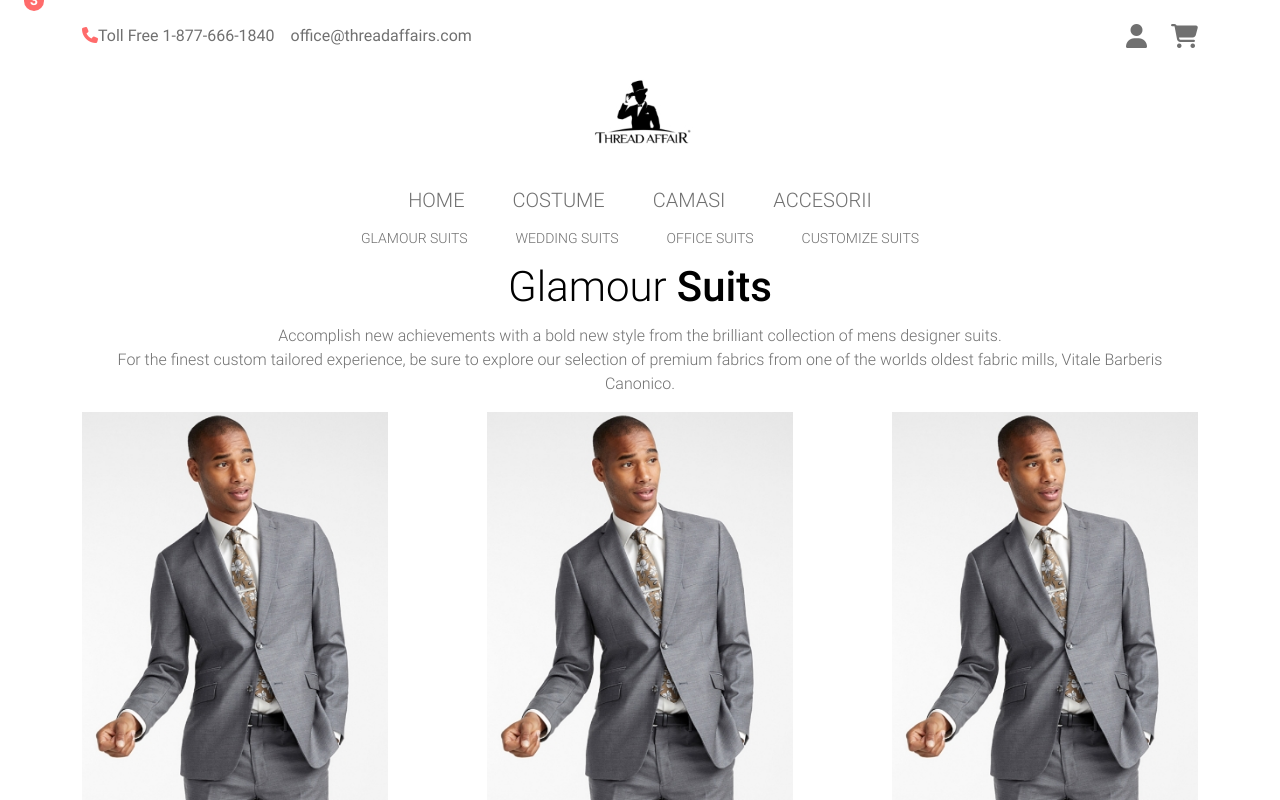
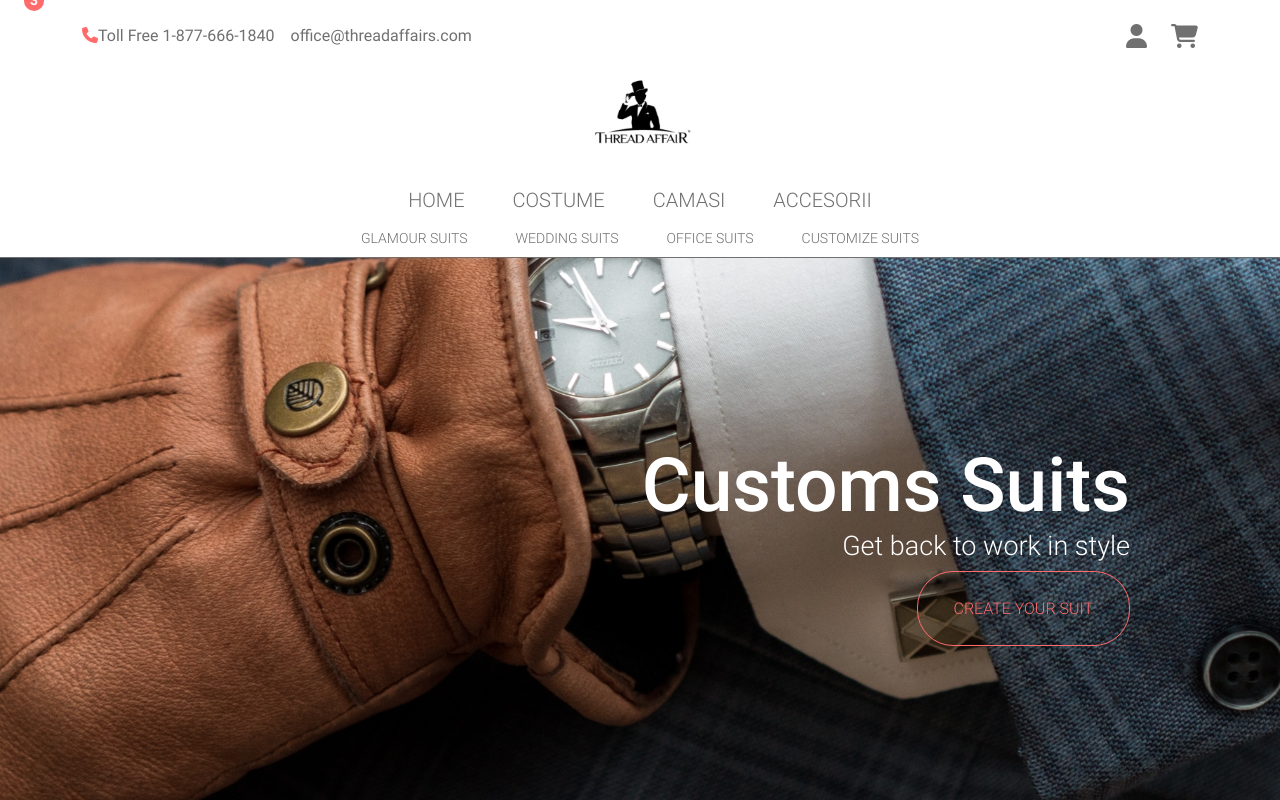
Before and after one commit to ignore-ego/responsive, a Next.js app: page / in a window 1280 px wide. Shown: the top 800 px of the page. Built offline with nearby package versions, Linux system fonts and the light colour scheme.

Commit message:
carousel

```diff
--- a/src/app/page.jsx
+++ b/src/app/page.jsx
@@ -1,6 +1,7 @@
 import ProductTile from '@/components/Catalog/ProductTile';
 import Footer from '@/components/common/Footer';
 import Header from '@/components/common/Header';
+import HomeCarousel from '@/components/home/HomeCarousel';
 import HomeCatalogPreview from '@/components/home/HomeCatalogPreview';
 import HomeNewsletter from '@/components/home/HomeNewsletter';
 import Payment from '@/components/home/payment';
@@ -13,6 +14,9 @@
       </header>
 
       <main className="content">
+        <header>
+          <HomeCarousel></HomeCarousel>
+        </header>
         <div className="layout-css">
           <HomeCatalogPreview></HomeCatalogPreview>
         </div>
--- /dev/null
+++ b/src/app/styles/home/_home-carousel.scss
@@ -0,0 +1,41 @@
+.content-banner {
+  height: 716px;
+  background: url(/images/banners/banner-02.jpg) no-repeat center center / cover;
+  color: $white;
+  line-height: 33px;
+
+  &-inner {
+    display: flex;
+    flex-direction: column;
+    justify-content: center;
+    align-items: center;
+    height: 100%;
+
+    .banner-title {
+      font-size: 49px;
+      margin: 0;
+    }
+
+    .banner-subtitle {
+      font-size: 27px;
+      font-weight: 300;
+    }
+
+    @include media-breakpoint-up(lg) {
+      padding-right: 80px;
+      align-items: flex-end;
+
+      .banner-title {
+        font-size: 75px;
+      }
+
+      .banner-subtitle {
+        font-size: 42;
+      }
+    }
+  }
+
+  @include media-breakpoint-up(lg) {
+    height: 572px;
+  }
+}
--- a/src/app/styles/home/_index.scss
+++ b/src/app/styles/home/_index.scss
@@ -1,5 +1,6 @@
 @import './home-payment';
 @import './home-newsletter';
+@import './home-carousel';
 
 .home {
   .content {
--- a/src/app/styles/ui/_button.scss
+++ b/src/app/styles/ui/_button.scss
@@ -22,7 +22,7 @@
 
   &-primary-outline {
     padding: 8px 24px;
-    background: $white;
+    background: transparent;
     border: 1px solid $brand-primary;
     color: $brand-primary;
     text-transform: uppercase;
--- /dev/null
+++ b/src/components/home/HomeCarousel.jsx
@@ -0,0 +1,17 @@
+export default function HomeCarousel() {
+  return (
+    <div className="content-banner">
+      <div className="content-banner-inner container">
+        <h1 className="banner-title">Customs Suits</h1>
+        <h2 className="banner-subtitle">Get back to work in style</h2>
+        <a
+          href="/"
+          title="Create your suit"
+          className="button button-primary-outline button-lg"
+        >
+          Create your suit
+        </a>
+      </div>
+    </div>
+  );
+}
```
